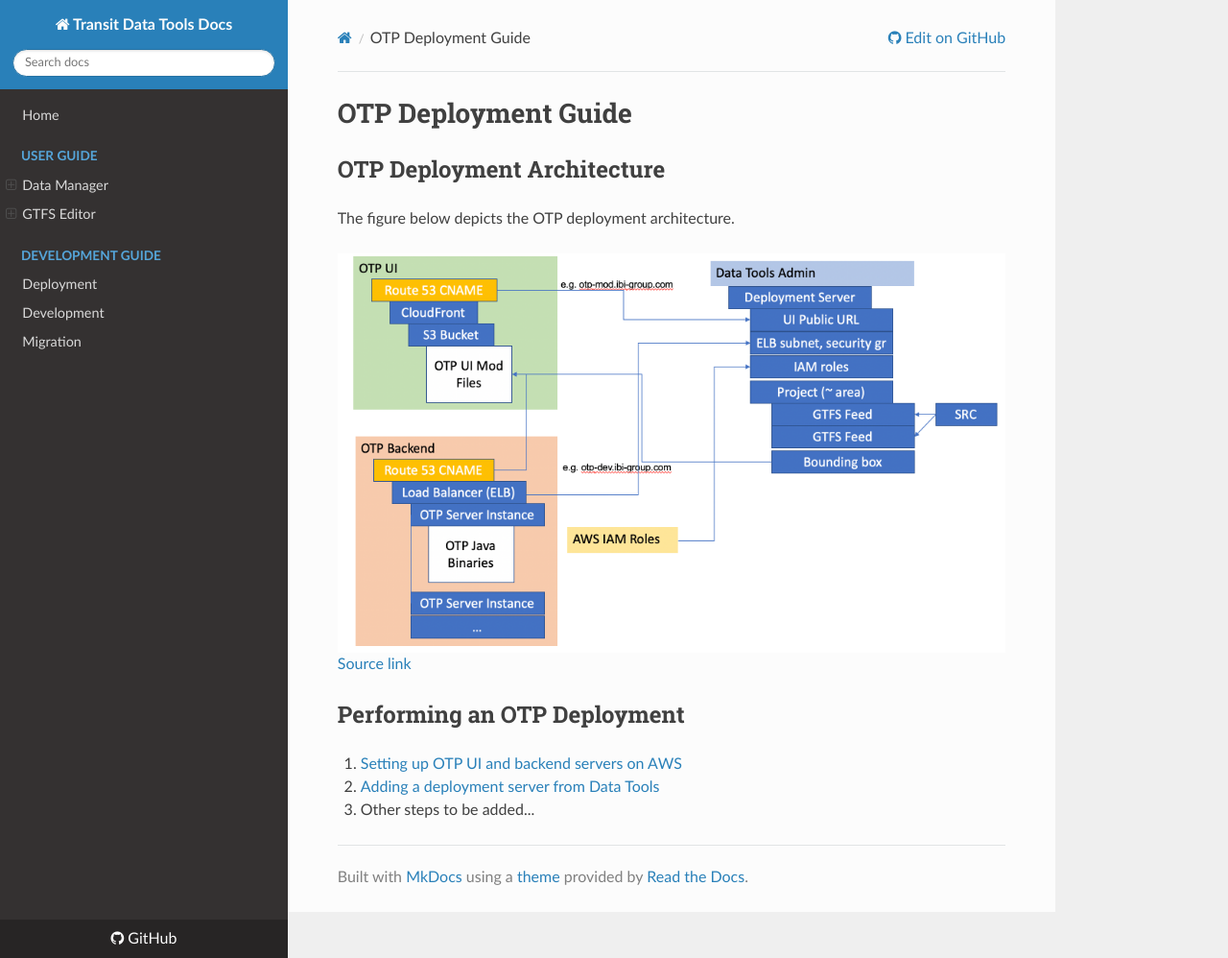
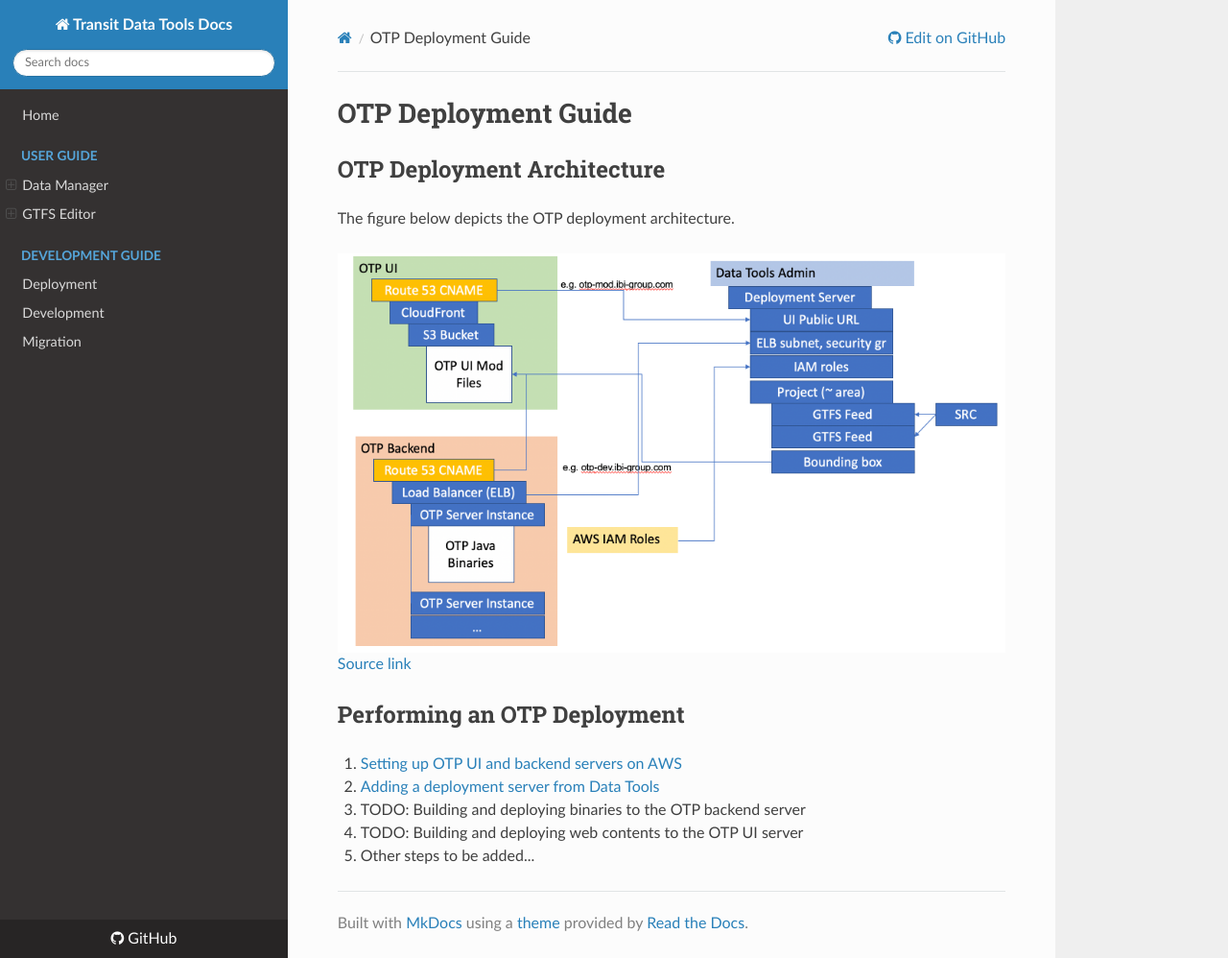
Before and after one commit to wtchen/datatools-ui, an MkDocs documentation site: the page built from docs/user/otp-deployment.md, in a window 1280 px wide and 998 px high. Shown: the whole window at 96% size. Built offline with MkDocs 1.6.1, drawn with Linux system fonts in a browser that asks for light colours; nearby versions of some CDN libraries; old or Windows-style settings are respelled for this version of MkDocs.

Commit message:
More TOC steps for OTP depl docs.

```diff
--- a/docs/user/otp-deployment.md
+++ b/docs/user/otp-deployment.md
@@ -11,4 +11,6 @@
 
 1. [Setting up OTP UI and backend servers on AWS](./setting-up-aws-servers.md)
 2. [Adding a deployment server from Data Tools](./add-deployment-server.md)
+3. TODO: Building and deploying binaries to the OTP backend server
+4. TODO: Building and deploying web contents to the OTP UI server
 3. Other steps to be added...
```
